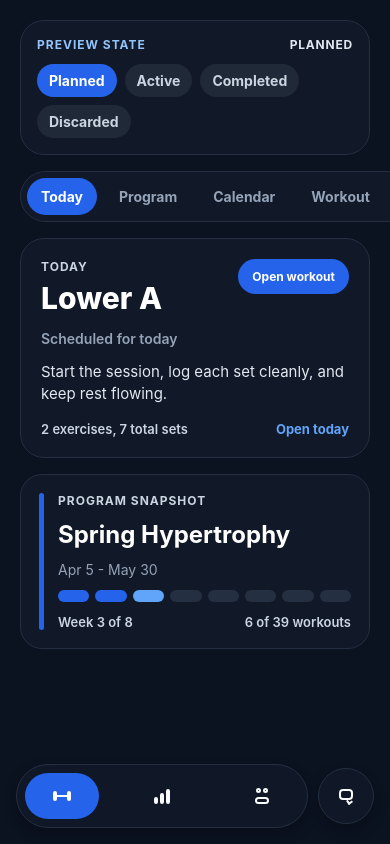
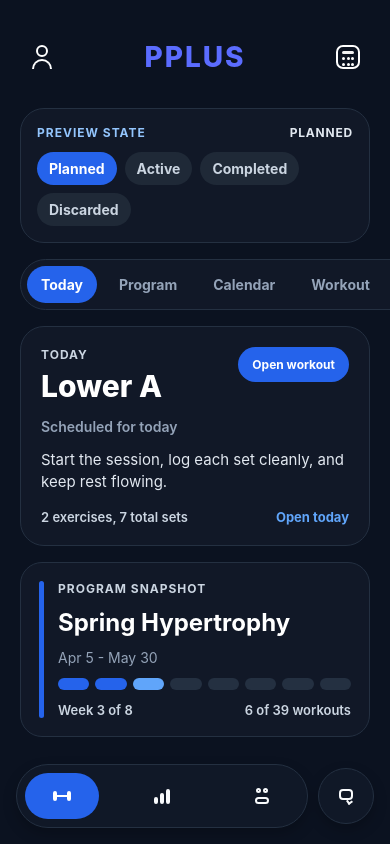
Before and after one commit to tonyfort22/pplus-training, a React Native app in the folder apps/mobile/: screen / in a window 390 px wide. Built offline with nearby package versions, Linux system fonts and the light colour scheme.

Commit message:
feat: add branded mobile shell header

```diff
--- a/apps/mobile/src/screens/shell-renderers.js
+++ b/apps/mobile/src/screens/shell-renderers.js
@@ -1,5 +1,34 @@
 import { Pressable, ScrollView, Text, View } from 'react-native';
 import { getAppScreenViewModel } from './shell-view-models.js';
+
+function renderProfileHeaderIcon(styles) {
+  return (
+    <View style={styles.brandIconCanvas}>
+      <View style={styles.brandProfileHead} />
+      <View style={styles.brandProfileShoulders} />
+    </View>
+  )
+}
+
+function renderUtilityHeaderIcon(styles) {
+  return (
+    <View style={styles.brandIconCanvas}>
+      <View style={styles.brandUtilityCard}>
+        <View style={styles.brandUtilityCardTop} />
+        <View style={styles.brandUtilityCardDotsRow}>
+          <View style={styles.brandUtilityCardDot} />
+          <View style={styles.brandUtilityCardDot} />
+          <View style={styles.brandUtilityCardDot} />
+        </View>
+        <View style={styles.brandUtilityCardDotsRow}>
+          <View style={styles.brandUtilityCardDot} />
+          <View style={styles.brandUtilityCardDot} />
+          <View style={styles.brandUtilityCardDot} />
+        </View>
+      </View>
+    </View>
+  )
+}
 
 function BottomNavIcon({ tabKey, styles, isActive }) {
   const strokeStyle = [styles.bottomNavIconStroke, isActive && styles.bottomNavIconStrokeActive]
@@ -101,6 +130,17 @@ export function renderAppShell({
   return (
     <View style={styles.appShell}>
       <ScrollView contentContainerStyle={styles.scrollContent}>
+        <View style={styles.brandHeader}>
+          <View style={styles.brandHeaderSide}>
+            <Pressable style={styles.brandIconButton}>{renderProfileHeaderIcon(styles)}</Pressable>
+          </View>
+          <View style={styles.brandHeaderCenter}>
+            <Text style={styles.brandWordmark}>PPLUS</Text>
+          </View>
+          <View style={[styles.brandHeaderSide, styles.brandHeaderSideRight]}>
+            <Pressable style={styles.brandIconButton}>{renderUtilityHeaderIcon(styles)}</Pressable>
+          </View>
+        </View>
         {previewStates?.length ? (
           <View style={styles.topHeader}>
             <View style={styles.previewBar}>
--- a/apps/mobile/src/screens/styles.js
+++ b/apps/mobile/src/screens/styles.js
@@ -17,6 +17,88 @@ export const styles = {
     padding: 20,
     gap: 16,
     paddingBottom: 110,
+  },
+  brandHeader: {
+    minHeight: 72,
+    flexDirection: 'row',
+    alignItems: 'center',
+    justifyContent: 'space-between',
+    paddingTop: 8,
+    paddingBottom: 6,
+  },
+  brandHeaderSide: {
+    width: 52,
+    justifyContent: 'center',
+    alignItems: 'flex-start',
+  },
+  brandHeaderSideRight: {
+    alignItems: 'flex-end',
+  },
+  brandHeaderCenter: {
+    flex: 1,
+    alignItems: 'center',
+    justifyContent: 'center',
+  },
+  brandWordmark: {
+    color: '#5b6cff',
+    fontSize: 28,
+    fontWeight: '800',
+    letterSpacing: 2,
+  },
+  brandIconButton: {
+    width: 44,
+    height: 44,
+    justifyContent: 'center',
+    alignItems: 'center',
+  },
+  brandIconCanvas: {
+    width: 28,
+    height: 28,
+    justifyContent: 'center',
+    alignItems: 'center',
+  },
+  brandProfileHead: {
+    width: 12,
+    height: 12,
+    borderRadius: 999,
+    borderWidth: 2,
+    borderColor: '#ffffff',
+    marginBottom: 2,
+  },
+  brandProfileShoulders: {
+    width: 20,
+    height: 10,
+    borderWidth: 2,
+    borderColor: '#ffffff',
+    borderTopLeftRadius: 999,
+    borderTopRightRadius: 999,
+    borderBottomWidth: 0,
+  },
+  brandUtilityCard: {
+    width: 24,
+    height: 24,
+    borderRadius: 7,
+    borderWidth: 2,
+    borderColor: '#ffffff',
+    paddingHorizontal: 4,
+    paddingTop: 4,
+    gap: 3,
+  },
+  brandUtilityCardTop: {
+    height: 3,
+    borderRadius: 999,
+    backgroundColor: '#ffffff',
+    opacity: 0.95,
+  },
+  brandUtilityCardDotsRow: {
+    flexDirection: 'row',
+    justifyContent: 'space-between',
+  },
+  brandUtilityCardDot: {
+    width: 3,
+    height: 3,
+    borderRadius: 999,
+    backgroundColor: '#ffffff',
   },
   topHeader: {
     gap: 12,
```
Also changed, not shown: 2 other files (tests, documents, lock files or other folders).
